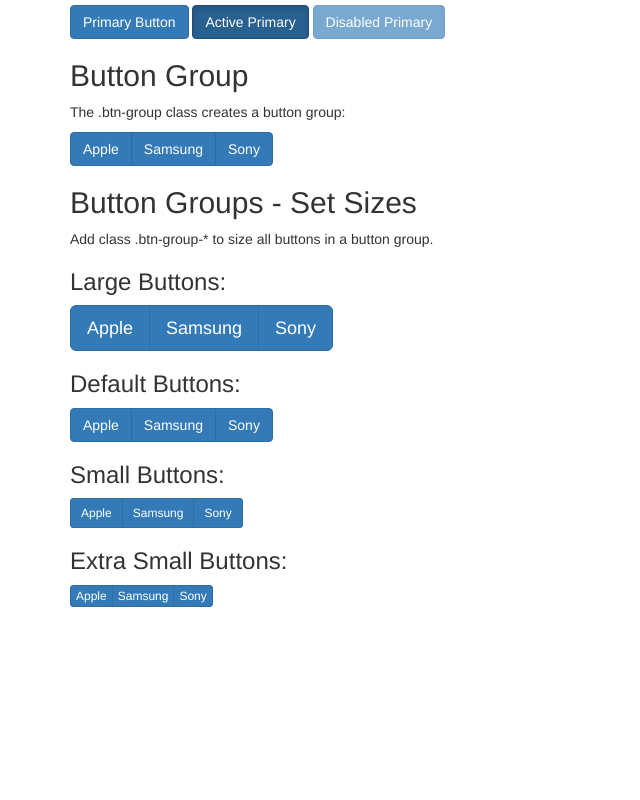
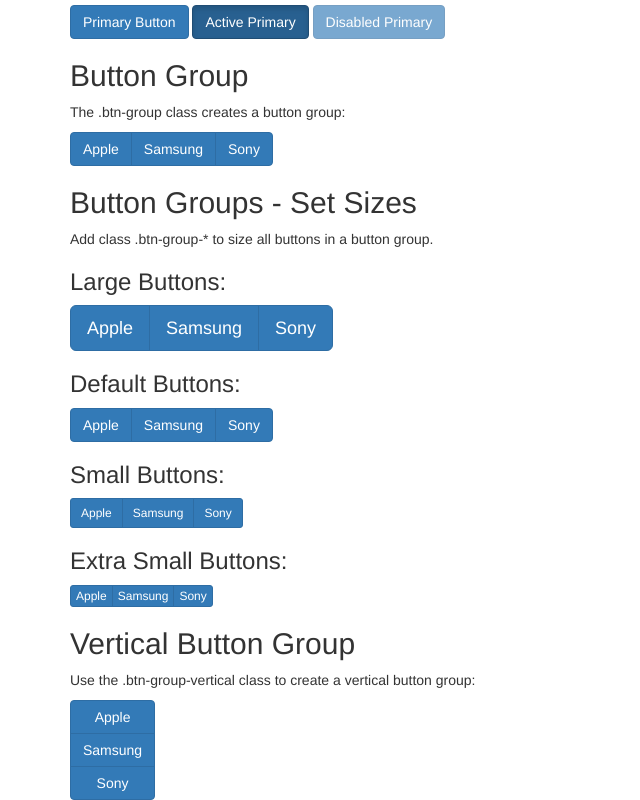
Before and after one commit to paultrigcode/bootstrap-test, a plain HTML site: page index.html in a window 1280 px wide. Shown: the part 5369-6169 px from the top of the page, without its empty margins (0-640 px from the left). Before the commit the page ends 5976 px from the top, so only its background shows below. Drawn offline with nearby package versions, Linux system fonts and the light colour scheme.

Commit message:
next commit

```diff
--- a/index.html
+++ b/index.html
@@ -336,6 +336,18 @@
 </div>
 
 
+<div class="container">
+  <h2>Vertical Button Group</h2>
+  <p>Use the .btn-group-vertical class to create a vertical button group:</p>
+  <div class="btn-group-vertical">
+    <button type="button" class="btn btn-primary">Apple</button>
+    <button type="button" class="btn btn-primary">Samsung</button>
+    <button type="button" class="btn btn-primary">Sony</button>
+  </div>
+</div>
+
+
+
 
 
 
```
